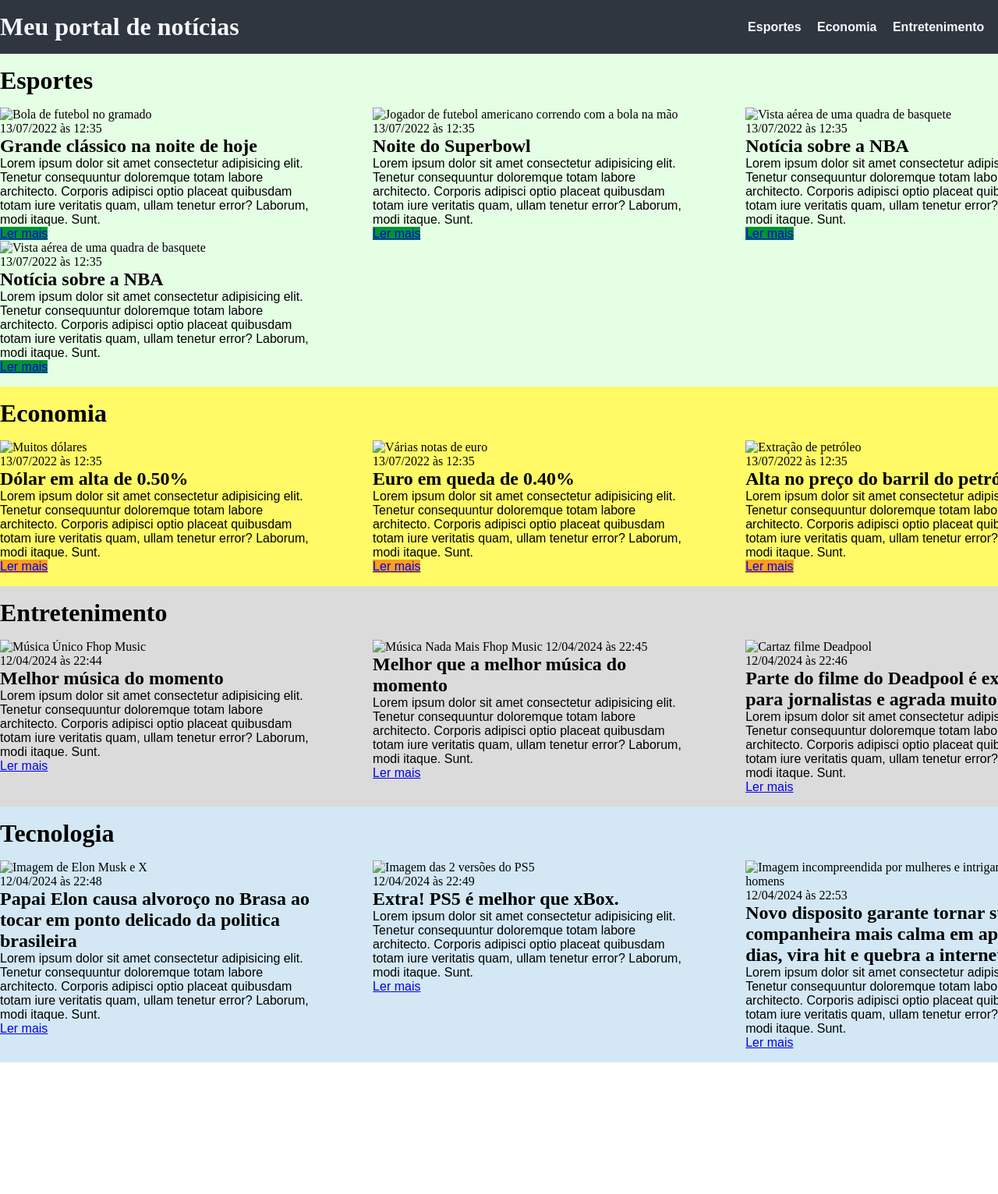
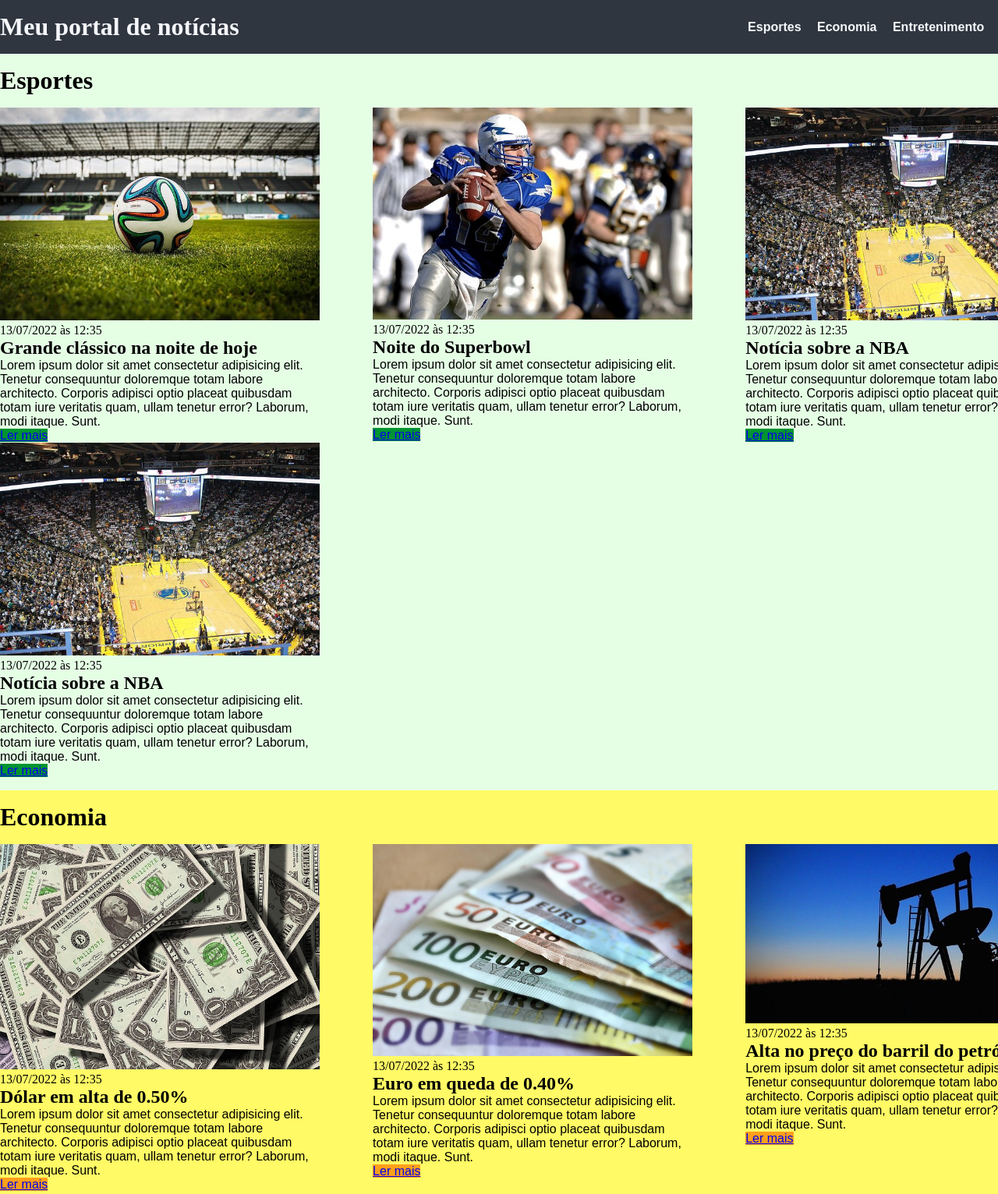
Before and after one commit to JohnataMoreira/curso_ebac_frontend_old, a plain HTML site: page index.html in a window 1280 px wide. Shown: the top 1532 px of the page at 78% size. Before the commit the page ends 1363 px from the top, so only its background shows below. Drawn offline with Linux system fonts and the light colour scheme; files that its build step writes are made by us from their sources.

Commit message:
Novas Modificacoes

```diff
--- a/index.html
+++ b/index.html
@@ -5,7 +5,7 @@
         <meta http-equiv="X-UA-Compatible" content="IE=edge">
         <meta name="viewport" content="width=device-width, initial-scale=1.0">
         <title>Meu portal de notícias</title>
-        <link rel="stylesheet" href="/css/imagens/main.css"/>
+        <link rel="stylesheet" href="./main.css"/>
     </head>
     <body>
         <header>
@@ -34,7 +34,7 @@
                 <h2>Esportes</h2>
                 <div class="articles">
                     <article>
-                        <img src="/css/imagens/futebol.jpg" alt="Bola de futebol no gramado" />
+                        <img src="./imagens/futebol.jpg" alt="Bola de futebol no gramado" />
                         <header>
                             <time class="creation-date">13/07/2022 às 12:35</time>
                         </header>
@@ -45,7 +45,7 @@
                         <a href="#" title="Leia a notícia completa">Ler mais</a>
                     </article>
                     <article>
-                        <img src="/css/imagens/futebol-americano.jpg" alt="Jogador de futebol americano correndo com a bola na mão" />
+                        <img src="./imagens/futebol-americano.jpg" alt="Jogador de futebol americano correndo com a bola na mão" />
                         <header>
                             <time>13/07/2022 às 12:35</time>
                         </header>
@@ -56,7 +56,7 @@
                         <a href="#" title="Leia a notícia completa">Ler mais</a>
                     </article>
                     <article>
-                        <img src="/css/imagens/basquete.jpg" title="Vista aérea de uma quadra de basquete" />
+                        <img src="./imagens/basquete.jpg" title="Vista aérea de uma quadra de basquete" />
                         <header>
                             <time>13/07/2022 às 12:35</time>
                         </header>
@@ -67,7 +67,7 @@
                         <a href="#" title="Leia a notícia completa">Ler mais</a>
                     </article>
                     <article>
-                        <img src="/css/imagens/basquete.jpg" title="Vista aérea de uma quadra de basquete" />
+                        <img src="./imagens/basquete.jpg" title="Vista aérea de uma quadra de basquete" />
                         <header>
                             <time>13/07/2022 às 12:35</time>
                         </header>
@@ -85,7 +85,7 @@
                 <h2>Economia</h2>
                 <div class="articles">
                     <article>
-                        <img src="/css/imagens/dolares.jpg" alt="Muitos dólares" />
+                        <img src="./imagens/dolares.jpg" alt="Muitos dólares" />
                         <header>
                             <time>13/07/2022 às 12:35</time>
                         </header>
@@ -96,7 +96,7 @@
                         <a href="#" title="Leia a notícia completa">Ler mais</a>
                     </article>
                     <article>
-                        <img src="/css/imagens/euro.jpg" alt="Várias notas de euro" />
+                        <img src="./imagens/euro.jpg" alt="Várias notas de euro" />
                         <header>
                             <time>13/07/2022 às 12:35</time>
                         </header>
@@ -107,7 +107,7 @@
                         <a href="#" title="Leia a notícia completa">Ler mais</a>
                     </article>
                     <article>
-                        <img src="/css/imagens/petroleo.jpg" alt="Extração de petróleo" />
+                        <img src="./imagens/petroleo.jpg" alt="Extração de petróleo" />
                         <header>
                             <time>13/07/2022 às 12:35</time>
                         </header>
@@ -125,7 +125,7 @@
                 <h2>Entretenimento</h2>
                 <div class="articles">
                     <article>
-                        <img src="/css/imagens/unico.jpg" alt="Música Único Fhop Music" />
+                        <img src="./imagens/unico.jpg" alt="Música Único Fhop Music" />
                         <header>
                             <time>12/04/2024 às 22:44</time>
                         </header>
@@ -136,7 +136,7 @@
                         <a href="#" title="Leia a notícia completa">Ler mais</a>
                     </article>
                     <article>
-                        <img src="/css/imagens/nada_mais.jpg" alt="Música Nada Mais Fhop Music" />
+                        <img src="./imagens/nada_mais.jpg" alt="Música Nada Mais Fhop Music" />
                             <time>12/04/2024 às 22:45</time>
                         </header>
                         <h3>Melhor que a melhor música do momento</h3>
@@ -146,7 +146,7 @@
                         <a href="#" title="Leia a notícia completa">Ler mais</a>
                     </article>
                     <article>
-                        <img src="/css/imagens/deadpool.jpg" alt="Cartaz filme Deadpool" />
+                        <img src="./imagens/deadpool.jpg" alt="Cartaz filme Deadpool" />
                         <header>
                             <time>12/04/2024 às 22:46</time>
                         </header>
@@ -164,7 +164,7 @@
                 <h2>Tecnologia</h2>
                 <div class="articles">
                     <article>
-                        <img src="/css/imagens/x.jpg" alt="Imagem de Elon Musk e X" />
+                        <img src="./imagens/x.jpg" alt="Imagem de Elon Musk e X" />
                         <header>
                             <time>12/04/2024 às 22:48</time>
                         </header>
@@ -175,7 +175,7 @@
                         <a href="#" title="Leia a notícia completa">Ler mais</a>
                     </article>
                     <article>
-                        <img src="/css/imagens/ps5.webp" alt="Imagem das 2 versões do PS5" />
+                        <img src="./imagens/ps5.webp" alt="Imagem das 2 versões do PS5" />
                         <header>
                             <time>12/04/2024 às 22:49</time>
                         </header>
@@ -186,7 +186,7 @@
                         <a href="#" title="Leia a notícia completa">Ler mais</a>
                     </article>
                     <article>
-                        <img src="/css/imagens/mulher.png" alt="Imagem incompreendida por mulheres e intrigante aos homens" />
+                        <img src="./imagens/mulher.png" alt="Imagem incompreendida por mulheres e intrigante aos homens" />
                         <header>
                             <time>12/04/2024 às 22:53</time>
                         </header>
```
Also changed, not shown: imagens/basquete.jpg (renamed from basquete.jpg), imagens/deadpool.jpg (renamed from deadpool.jpg), imagens/dolares.jpg (renamed from dolares.jpg), imagens/euro.jpg (renamed from euro.jpg), imagens/futebol-americano.jpg (renamed from futebol-americano.jpg), imagens/futebol.jpg (renamed from futebol.jpg), imagens/mulher.png (renamed from mulher.png), imagens/nada_mais.jpg (renamed from nada_mais.jpg), imagens/petroleo.jpg (renamed from petroleo.jpg), imagens/ps5.webp (renamed from ps5.webp), imagens/unico.jpg (renamed from unico.jpg), imagens/x.jpg (renamed from x.jpg).
